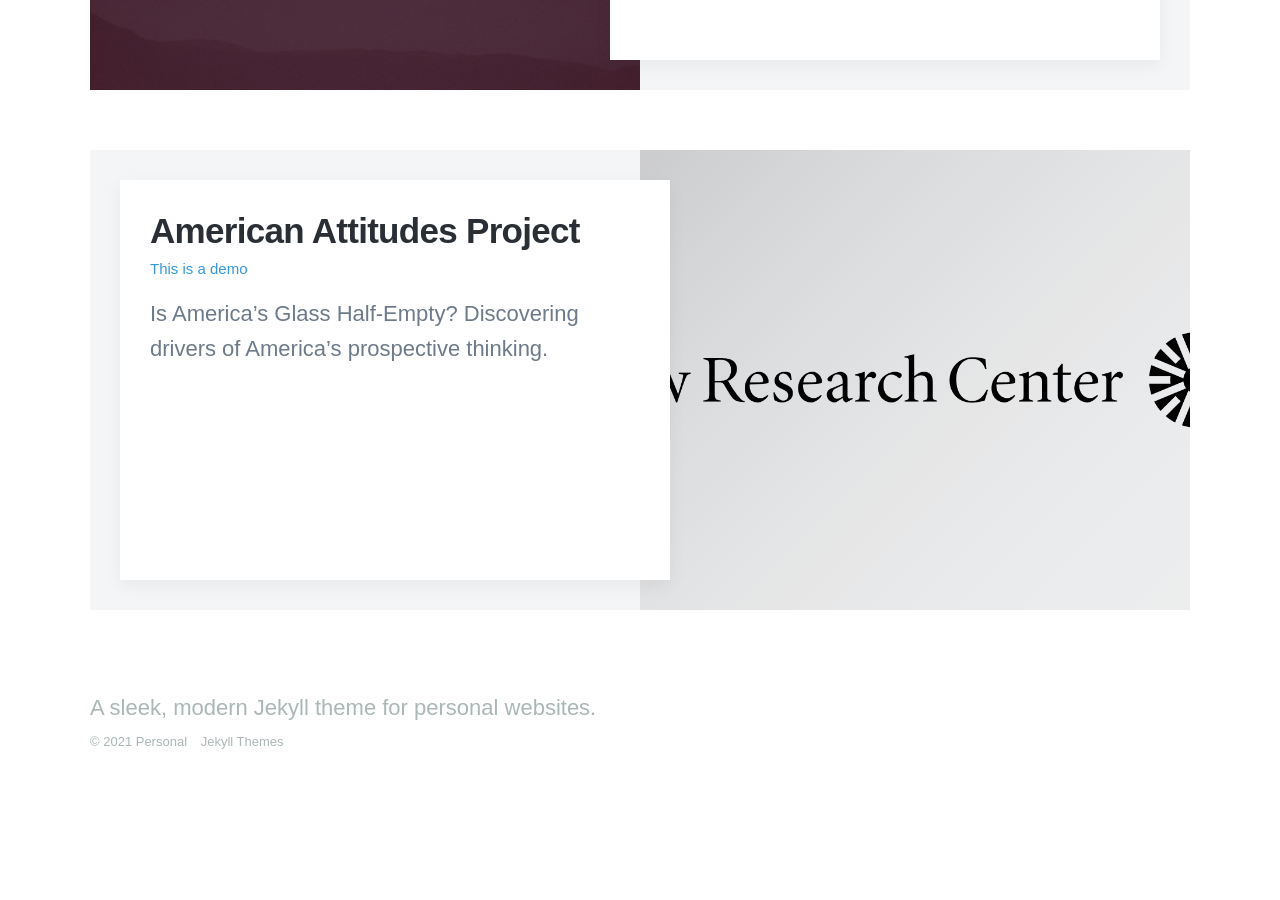
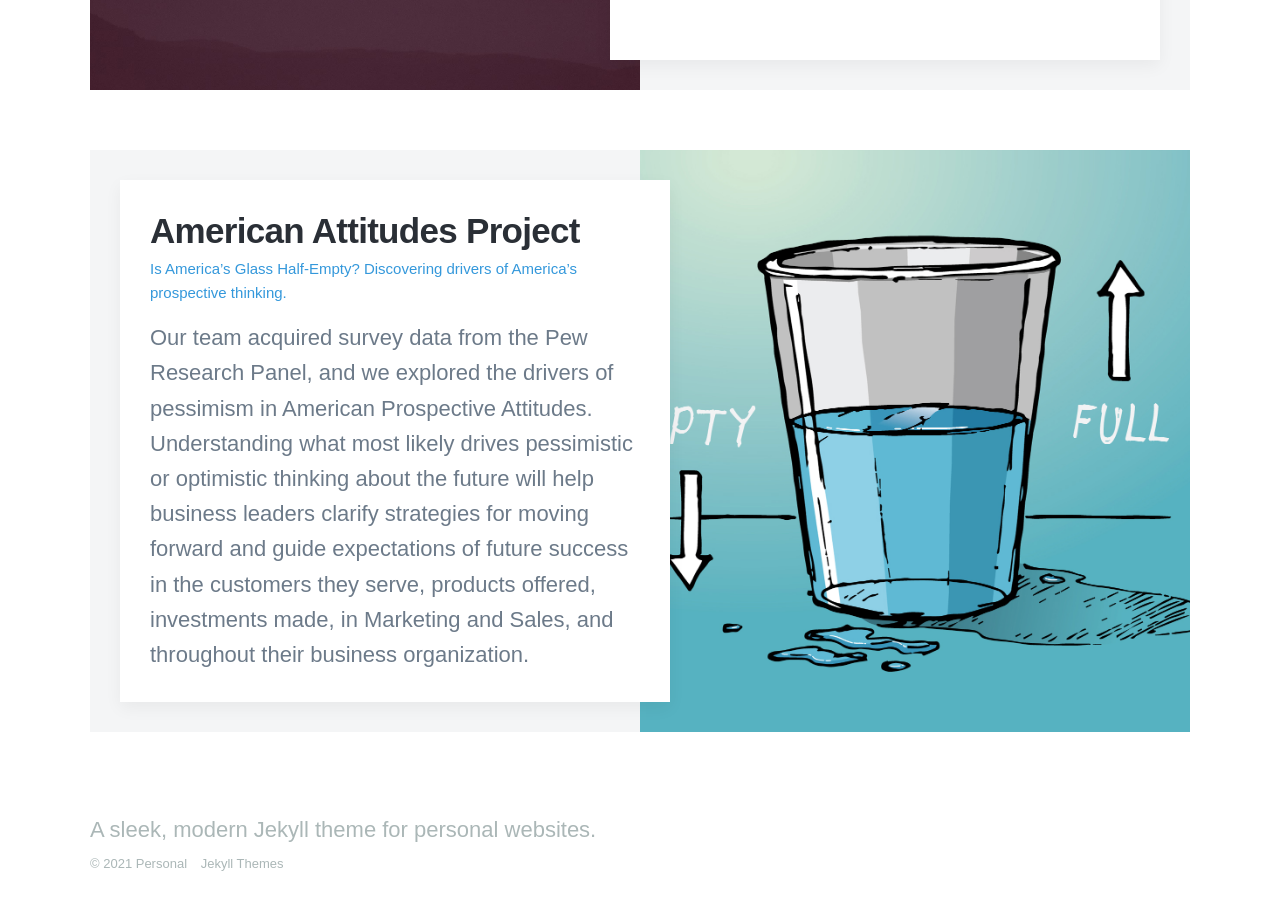
Before and after one commit to CharlesAtchison/charlesatchison.github.io, a Jekyll site: the page built from index.html, in a window 1280 px wide and 900 px high, scrolled down 1024 px. Built offline with Jekyll 4.4.1, drawn with Linux system fonts in a browser that asks for light colours; nearby versions of some CDN libraries; some web fonts are replaced; before the commit the page ends 1852 px from its top, so only the background shows below that.

Commit message:
Finished updating and positioning my teammates section

```diff
--- a/_projects/american_attitude_project.md
+++ b/_projects/american_attitude_project.md
@@ -1,9 +1,9 @@
 ---
 title: 'American Attitudes Project'
-subtitle: 'This is a demo'
+subtitle: 'Is America’s Glass Half-Empty? Discovering drivers of America’s prospective thinking.'
 date: 2018-06-30 00:00:00
-description: Is America’s Glass Half-Empty? Discovering drivers of America’s prospective thinking.
-featured_image: '/images/american_attitudes/pew_research_center.png'
+description: Our team acquired survey data from the Pew Research Panel, and we explored the drivers of pessimism in American Prospective Attitudes. Understanding what most likely drives pessimistic or optimistic thinking about the future will help business leaders clarify strategies for moving forward and guide expectations of future success in the customers they serve, products offered, investments made, in Marketing and Sales, and throughout their business organization.
+featured_image: '/images/american_attitudes/glass_half_full.jpeg'
 ---
 
 ![](/images/american_attitudes/glass_half_full.jpeg)
@@ -54,24 +54,36 @@
 
 Here's a really neat custom feature we added – galleries:
 
-<div class="responsive" data-columns="2">
-	<h2>Alexia Garces</h2>
-  	<a href="https://github.com/Alexia-Garces" target="_blank">
-		<img src="https://avatars.githubusercontent.com/u/85951697?v=4" style="width:250px;height:250px;">
-	</a>
-	<h2>Brooke Holyoak</h2>
+<table>
+<tr>
+	<td><center><h2>Alexia Garces</h2></center></td>
+	<td><center><h2>Brooke Garces</h2></center></td>
+</tr>
+<tr>
+	<td>
+	<a href="https://github.com/Alexia-Garces" target="_blank">
+			<img src="https://avatars.githubusercontent.com/u/85951697?v=4" style="width:250px;height:250px;">
+		</a>
+	</td>
+	<td>
 	<a href="https://github.com/Brooke-Holyoak" target="_blank">
 		<img src="https://avatars.githubusercontent.com/u/85950784?v=4" style="width:250px;height:250px;">
 	</a>
-	<h2>Jason Tellez</h2>
-	<a href="https://github.com/Jason-Tellez" target="_blank">
+	</td>
+</tr>
+<tr>
+<td><center><h2>Jason Tellez</h2></center></td>
+<td><center><h2>Malachi Hale</h2></center></td>
+</tr>
+<tr>
+<td><a href="https://github.com/Jason-Tellez" target="_blank">
 		<img src="https://avatars.githubusercontent.com/u/85950634?v=4" style="width:250px;height:250px;">
-	</a>
-	<h2>Malachi Hale</h2>
-	<a href="https://github.com/malachi-hale" target="_blank">
+	</a></td>
+<td><a href="https://github.com/malachi-hale" target="_blank">
 		<img src="https://avatars.githubusercontent.com/u/85951217?v=4" style="width:250px;height:250px;">
-    </a>
-</div>
+    </a></td>
+</tr>
+</table>
 
 
 Inspired by the Galleries feature from WordPress, we've made it easy to create grid layouts for your images. Just use a bit of simple HTML in your post to create a masonry grid image layout:
@@ -109,26 +121,6 @@
 
 A nice little feature: the carousel only advances when it is in view, so your visitors won't scroll down to find it half way through your images.
 
-<div class="gallery" data-columns="1">
-	<div class="text">Caption Text</div>
-	<a href="https://github.com/Alexia-Garces" target="_blank">
-		<img src="https://avatars.githubusercontent.com/u/85951697?v=4"
-		 style="width:250px;height:250px;">
-	</a>
-	<div class="text">Caption Text</div>
-	<a href="https://github.com/Brooke-Holyoak" target="_blank">
-		<img src="https://avatars.githubusercontent.com/u/85950784?v=4" style="width:250px;height:250px;">
-	</a>
-	<div class="text">Caption Text</div>
-	<a href="https://github.com/Jason-Tellez" target="_blank">
-		<img src="https://avatars.githubusercontent.com/u/85950634?v=4" style="width:250px;height:250px;">
-	</a>
-	<div class="text">Malichi Hale</div>
-	<a href="https://github.com/malachi-hale" target="_blank">
-		<img src="https://avatars.githubusercontent.com/u/85951217?v=4" style="width:250px;height:250px;">
-    </a>
-</div>
-
 ### What about videos?
 
 Videos are an awesome way to show off your work in a more engaging and personal way, and we’ve made sure they work great on our themes. Just paste an embed code from YouTube or Vimeo, and the theme makes sure it displays perfectly:
```
